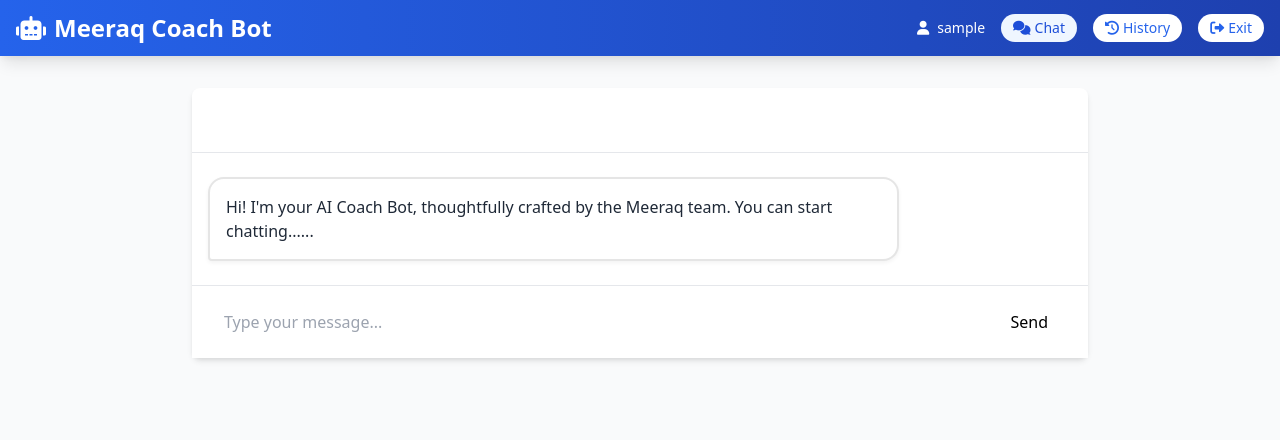
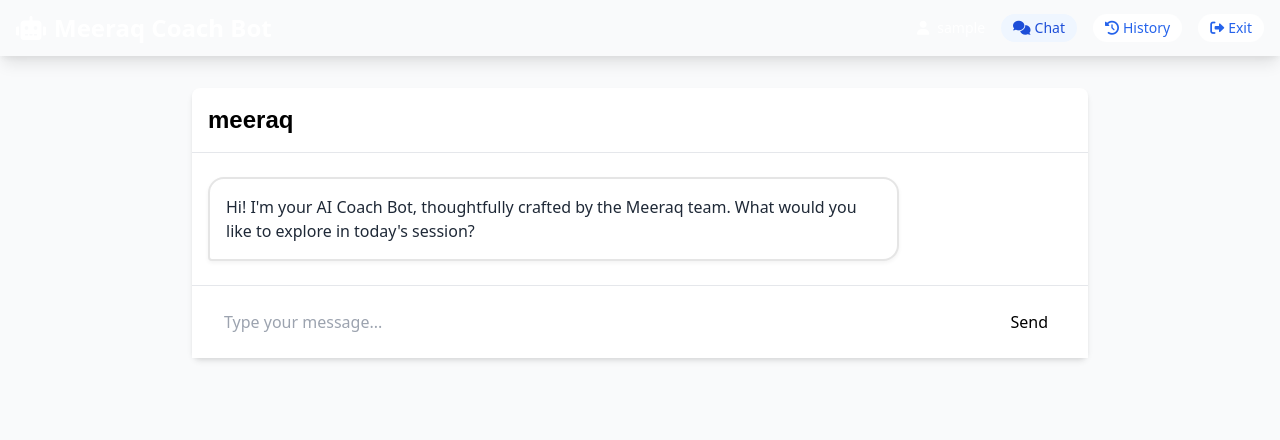
Before and after one commit to charankolisetty/coaching_bot, a Flask app: page /chat in a window 1280 px wide. Shown: the top 440 px of the page. Run offline with Flask 3, Linux system fonts and the light colour scheme; the visitor is signed in with stand-in values (Sample User, id 1).

Commit message:
inital commit - app

```diff
--- a/templates/base.html
+++ b/templates/base.html
@@ -20,12 +20,12 @@
 
 <body class="bg-gray-50 min-h-screen flex flex-col">
     <!-- Navigation -->
-    <nav class="bg-gradient-to-r from-blue-600 to-blue-800 text-white shadow-lg">
+    <nav class="bg-gradient-to-r from-meeraq-blue to-meeraq-purple text-white shadow-lg">
         <div class="container mx-auto px-4 py-3">
             <div class="flex justify-between items-center">
                 <div class="flex items-center space-x-2">
-                    <i class="fas fa-robot text-2xl"></i>
-                    <a href="{{ url_for('index') }}" class="text-2xl font-bold hover:text-blue-100">Meeraq Coach Bot</a>
+                    <i class="fas fa-robot text-2xl text-meeraq-pink"></i>
+                    <a href="{{ url_for('index') }}" class="text-2xl font-bold hover:text-meeraq-pink">Meeraq Coach Bot</a>
                 </div>
 
                 {% if session.get('username') %}
--- a/templates/chat.html
+++ b/templates/chat.html
@@ -9,7 +9,7 @@
         <div class="flex items-center justify-between">
             <!-- Three column layout: logo, title, user info -->
             <div class="w-1/3">
-                <span class="text-2xl font-bold text-white" style="font-family: 'Arial', sans-serif;">
+                <span class="text-2xl font-bold text-black" style="font-family: 'Arial', sans-serif;">
                     meeraq
                 </span>
             </div>
@@ -40,7 +40,7 @@
         <!-- Welcome message -->
         <div class="flex items-start space-x-2">
             <div class="message bot-message">
-                <p class="text-gray-800">Hi! I'm your AI Coach Bot, thoughtfully crafted by the Meeraq team. You can start chatting......</p>
+                <p class="text-gray-800">Hi! I'm your AI Coach Bot, thoughtfully crafted by the Meeraq team. What would you like to explore in today's session?</p>
             </div>
         </div>
 
```
